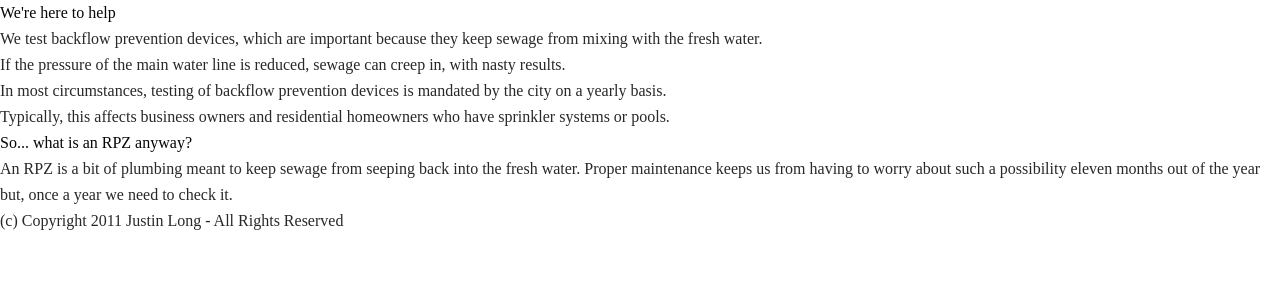
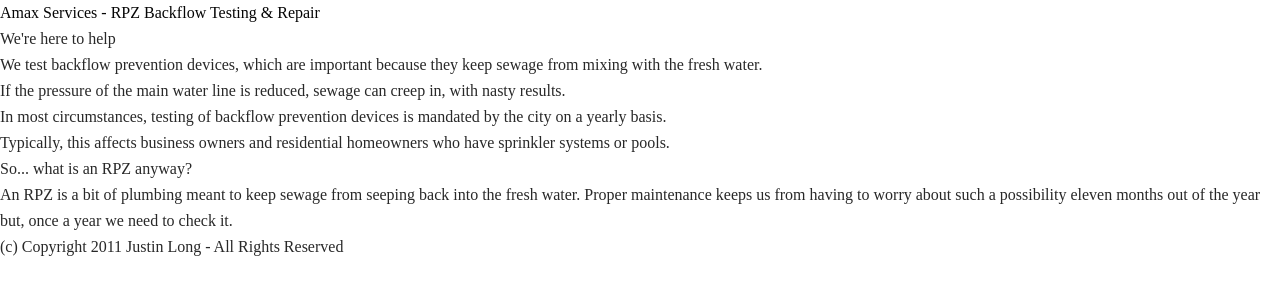
Before and after one commit to caffeinatedmoose/amaxservices, a Jekyll site: the page built from index.html, in a window 1280 px wide. Shown: the top 300 px of the page. Built offline with Jekyll 4.4.1, drawn with Linux system fonts in a browser that asks for light colours; Markdown is read by kramdown in place of the engine named in the settings.

Commit message:
changed h1 tags to h2 tags; added h1 to header div

```diff
--- a/_sass/screen.sass
+++ b/_sass/screen.sass
@@ -28,6 +28,9 @@
 h1
 	:font-family adobe-garamond-pro
 
+h2
+	:font-family adobe-garamond-pro
+
 
 a
 
--- a/index.html
+++ b/index.html
@@ -3,8 +3,12 @@
 title: About - AmaxServices
 body_id: about
 ---
+<div id="header">
+	<h1>Amax Services - RPZ Backflow Testing & Repair</h1>
+</div>
+
 <div id="about">
-	<h1>We're here to help</h1>
+	<h2>We're here to help</h2>
 	<p>We test backflow prevention devices, which are important because they keep sewage from mixing with the fresh water.</p>
 	<p>If the pressure of the main water line is reduced, sewage can creep in, with nasty results.</p>
 	<p>In most circumstances, testing of backflow prevention devices is mandated by the city on a yearly basis.</p>
@@ -12,7 +16,7 @@
 </div>
 
 <div id="resources">
-	<h1>So... what is an RPZ anyway?</h1>
+	<h2>So... what is an RPZ anyway?</h2>
 	<p>An RPZ is a bit of plumbing meant to keep sewage from seeping back into the fresh water. Proper maintenance keeps us from having to worry about such a possibility eleven months out of the year but, once a year we need to check it.</p>
 </div>
 
```
Also changed, not shown: stylesheets/screen.css, 2 other files.
